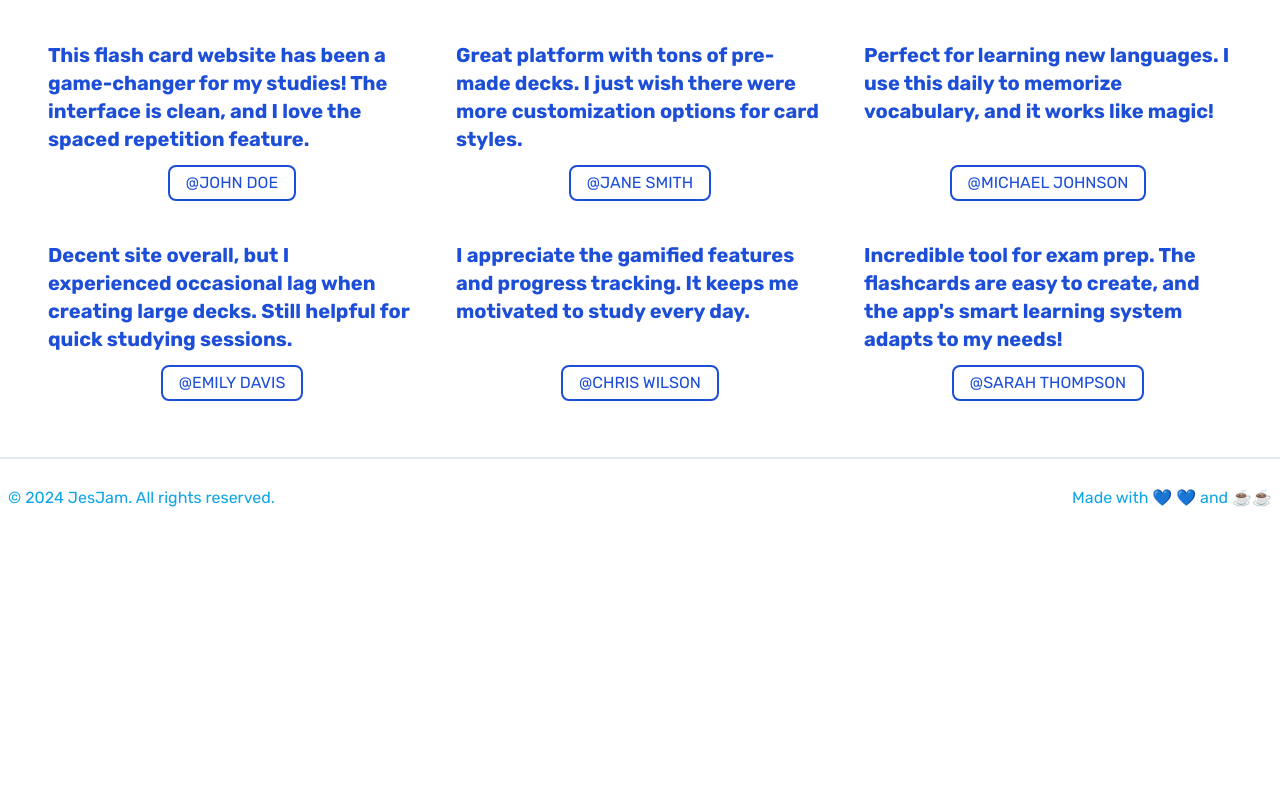
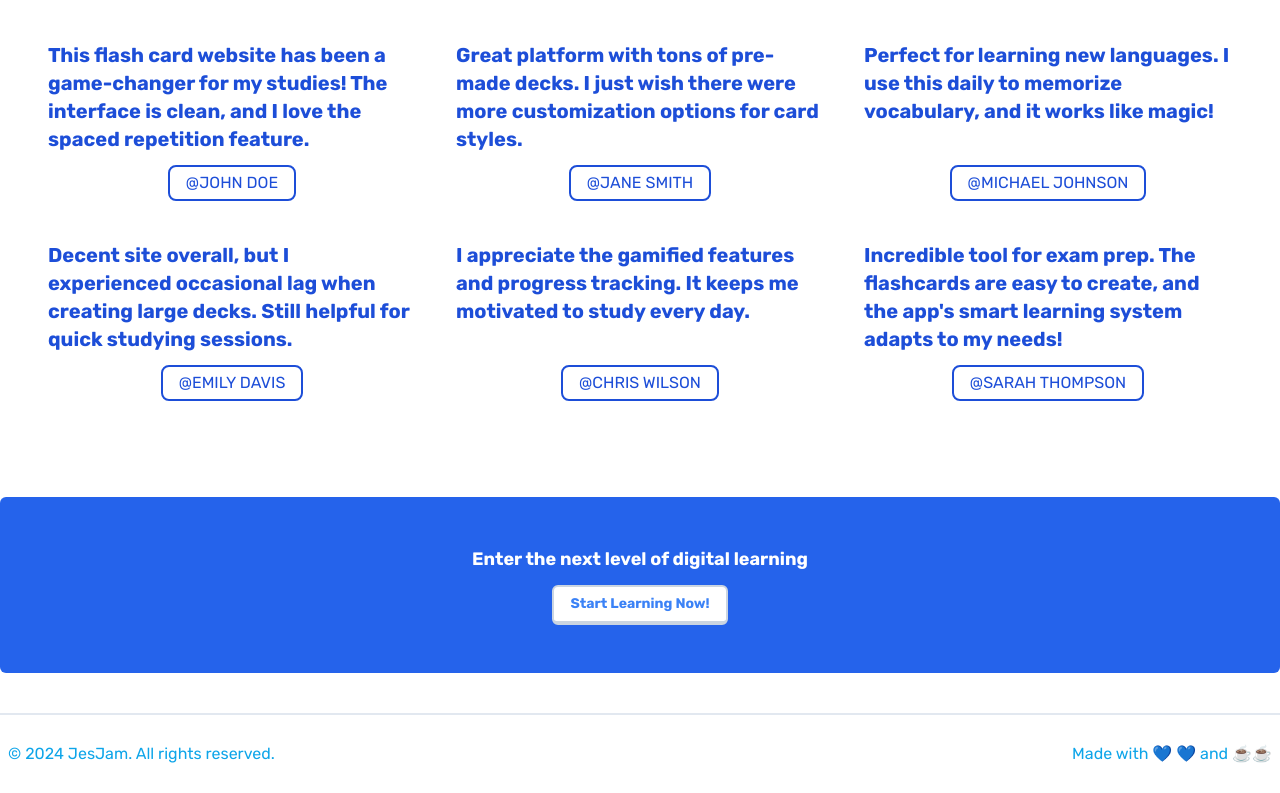
Before and after one commit to Jes-Jam/JesJam-WebApp, a Next.js app: page / in a window 1280 px wide. Shown: the part 1763-2556 px from the top of the page. Before the commit the page ends 2300 px from the top, so only its background shows below. Built offline with nearby package versions, Linux system fonts and the light colour scheme; no server answers.

Commit message:
added buttom button

```diff
--- a/app/(landing_page)/page.tsx
+++ b/app/(landing_page)/page.tsx
@@ -106,6 +106,12 @@ export default function Home() {
           <ReviewCards reviews={reviews} secondary={true} />
         </div>
       </div>
+
+      {/* recruit */}
+      <div className="w-full my-10 flex flex-col justify-center items-center gap-3 bg-blue-600 py-12 md:rounded-md">
+        <p className="font-bold text-lg text-white">Enter the next level of digital learning</p>
+        <Button className="text-blue-500">Start Learning Now!</Button>
+      </div>
     </div>
   );
 }
```
